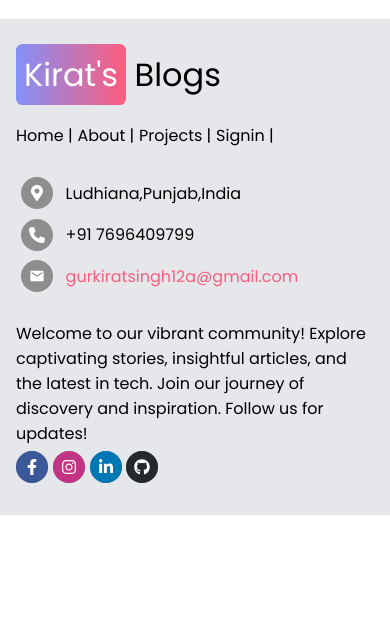
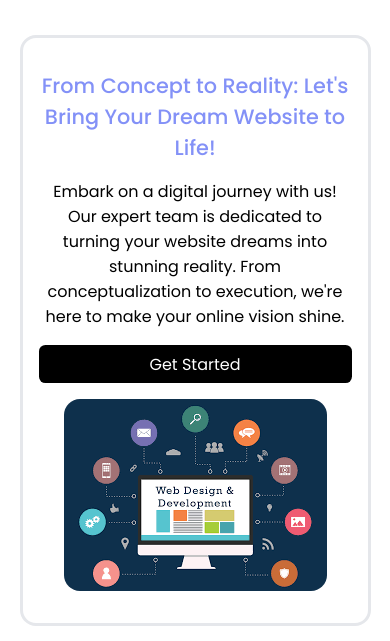
Before and after one commit to Gurkirat33/mern-blog, a React (Vite) app in the folder client/: page /post/1 in a window 390 px wide. Shown: the part 397-1038 px from the top of the page. Before the commit the page ends 912 px from the top, so only its background shows below. Built offline with nearby package versions, Linux system fonts and the light colour scheme; no server answers.

Commit message:
Added callToAction post

```diff
--- /dev/null
+++ b/client/src/components/CallToAction.jsx
@@ -0,0 +1,25 @@
+import styles from "../styles/CallToAction.module.css";
+import webImg from "../assets/images/web.png";
+const CallToAction = () => {
+  return (
+    <div className={styles.container}>
+      <div className={styles.left}>
+        <div className={styles.head}>
+          From Concept to Reality: Let's Bring Your Dream Website to Life!
+        </div>
+        <div className={styles.info}>
+          Embark on a digital journey with us! Our expert team is dedicated to
+          turning your website dreams into stunning reality. From
+          conceptualization to execution, we're here to make your online vision
+          shine.
+        </div>
+        <a href="http://google.com">Get Started</a>
+      </div>
+      <div className={styles.right}>
+        <img src={webImg} alt="web" />
+      </div>
+    </div>
+  );
+};
+
+export default CallToAction;
--- a/client/src/pages/PostPage.jsx
+++ b/client/src/pages/PostPage.jsx
@@ -2,6 +2,7 @@ import { useEffect, useState } from "react";
 import { Link, useParams } from "react-router-dom";
 import Spinner from "../components/Spinner";
 import styles from "../styles/PostPage.module.css";
+import CallToAction from "../components/CallToAction";
 const PostPage = () => {
   const { postSlug } = useParams();
   const [loading, setLoading] = useState(true);
@@ -32,6 +33,7 @@ const PostPage = () => {
   }, [postSlug]);
   if (loading) return <Spinner />;
   return (
+    <>
       <div className={styles.container}>
         <p className={styles.head}>{post && post.title}</p>
         <Link className={styles.catagory} to="/">
@@ -51,6 +53,8 @@ const PostPage = () => {
           dangerouslySetInnerHTML={{ __html: post && post.content }}
         ></p>
       </div>
+      <CallToAction />
+    </>
   );
 };
 
--- /dev/null
+++ b/client/src/styles/CallToAction.module.css
@@ -0,0 +1,58 @@
+.container {
+  border: 3px var(--grey-light) solid;
+  display: flex;
+  gap: 1rem;
+  padding: 1.4rem;
+  width: 85%;
+  margin: 1rem auto;
+  align-items: center;
+  border-radius: 1rem;
+}
+.left,
+.right {
+  display: flex;
+  flex-direction: column;
+  gap: 1rem;
+  text-align: center;
+  padding: 1rem;
+}
+
+.head {
+  font-size: 1.4rem;
+  font-weight: 500;
+  color: var(--primary-color);
+  /* margin-bottom: 1.4rem; */
+  text-align: center;
+}
+.right img {
+  border-radius: 1rem;
+}
+.left a {
+  text-decoration: none;
+  background-color: black;
+  color: white;
+  padding: 0.4rem;
+  border-radius: 0.4rem;
+}
+@media (max-width: 991px) {
+  .container {
+    width: 90%;
+  }
+  .left,
+  .right {
+    padding: 0rem;
+  }
+  .head {
+    font-size: 1.3rem;
+  }
+}
+@media (max-width: 766px) {
+  .container {
+    flex-direction: column;
+  }
+}
+@media (max-width: 591px) {
+  .container {
+    padding: var(--p-mobile);
+  }
+}
```
Also changed, not shown: client/src/assets/images/web.png (added). Lines whose indentation alone changed are shown as unchanged.
